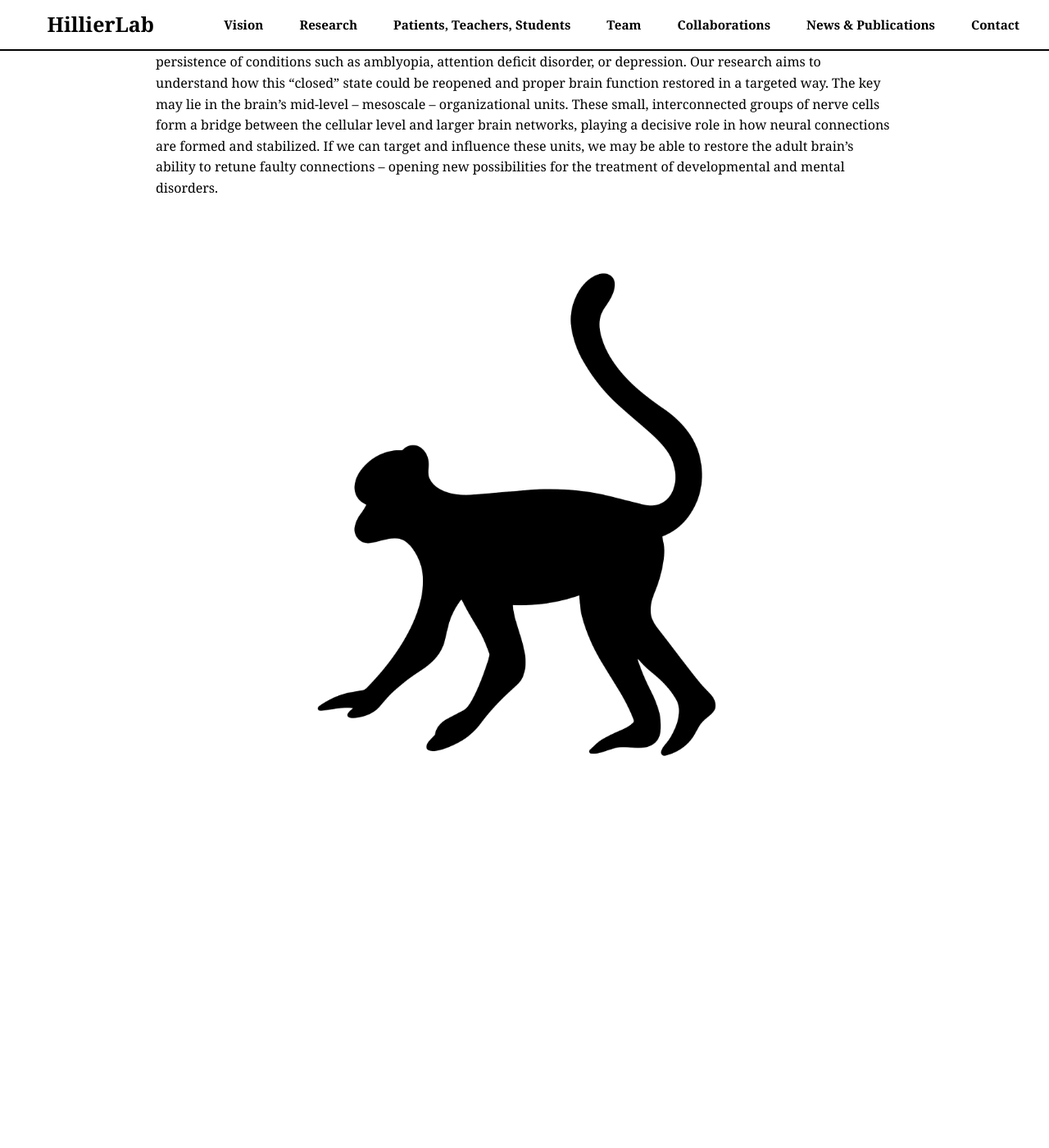
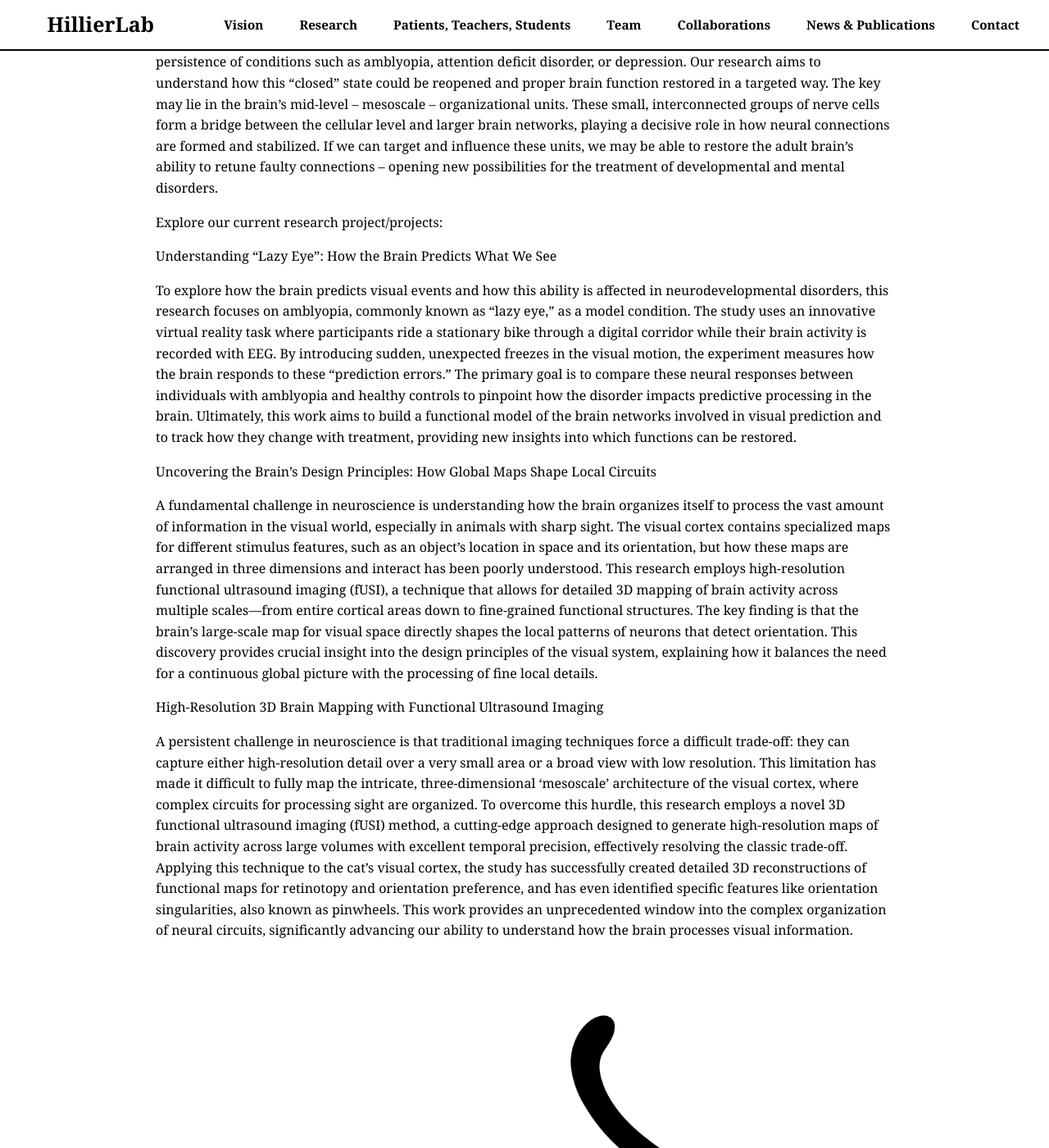
Before and after one commit to dzsano/rottenbillerdavid.github.io, a Jekyll site: the page built from healing.md, in a window 1280 px wide and 1400 px high, scrolled down 245 px. Shown: the whole window at 82% size. Built offline with Jekyll 4.4.1, drawn with Linux system fonts in a browser that asks for light colours; before the commit the page ends 1284 px from its top, so only the background shows below that.

Commit message:
Update healing.md

```diff
--- a/healing.md
+++ b/healing.md
@@ -8,6 +8,20 @@ The child’s brain is remarkably flexible – during development it constantly
 Our research aims to understand how this “closed” state could be reopened and proper brain function restored in a targeted way. The key may lie in the brain’s mid-level – mesoscale – organizational units. These small, interconnected groups of nerve cells form a bridge between the cellular level and larger brain networks, playing a decisive role in how neural connections are formed and stabilized.
 If we can target and influence these units, we may be able to restore the adult brain’s ability to retune faulty connections – opening new possibilities for the treatment of developmental and mental disorders.
 
+Explore our current research project/projects:
+
+Understanding "Lazy Eye": How the Brain Predicts What We See
+
+To explore how the brain predicts visual events and how this ability is affected in neurodevelopmental disorders, this research focuses on amblyopia, commonly known as "lazy eye," as a model condition. The study uses an innovative virtual reality task where participants ride a stationary bike through a digital corridor while their brain activity is recorded with EEG. By introducing sudden, unexpected freezes in the visual motion, the experiment measures how the brain responds to these "prediction errors." The primary goal is to compare these neural responses between individuals with amblyopia and healthy controls to pinpoint how the disorder impacts predictive processing in the brain. Ultimately, this work aims to build a functional model of the brain networks involved in visual prediction and to track how they change with treatment, providing new insights into which functions can be restored.
+
+Uncovering the Brain's Design Principles: How Global Maps Shape Local Circuits
+
+A fundamental challenge in neuroscience is understanding how the brain organizes itself to process the vast amount of information in the visual world, especially in animals with sharp sight. The visual cortex contains specialized maps for different stimulus features, such as an object's location in space and its orientation, but how these maps are arranged in three dimensions and interact has been poorly understood. This research employs high-resolution functional ultrasound imaging (fUSI), a technique that allows for detailed 3D mapping of brain activity across multiple scales—from entire cortical areas down to fine-grained functional structures. The key finding is that the brain's large-scale map for visual space directly shapes the local patterns of neurons that detect orientation. This discovery provides crucial insight into the design principles of the visual system, explaining how it balances the need for a continuous global picture with the processing of fine local details.
+
+High-Resolution 3D Brain Mapping with Functional Ultrasound Imaging
+
+A persistent challenge in neuroscience is that traditional imaging techniques force a difficult trade-off: they can capture either high-resolution detail over a very small area or a broad view with low resolution. This limitation has made it difficult to fully map the intricate, three-dimensional 'mesoscale' architecture of the visual cortex, where complex circuits for processing sight are organized. To overcome this hurdle, this research employs a novel 3D functional ultrasound imaging (fUSI) method, a cutting-edge approach designed to generate high-resolution maps of brain activity across large volumes with excellent temporal precision, effectively resolving the classic trade-off. Applying this technique to the cat's visual cortex, the study has successfully created detailed 3D reconstructions of functional maps for retinotopy and orientation preference, and has even identified specific features like orientation singularities, also known as pinwheels. This work provides an unprecedented window into the complex organization of neural circuits, significantly advancing our ability to understand how the brain processes visual information.
+
 
 
 ![Macaque Project Image Image](/assets/images/macaque.png)
```
